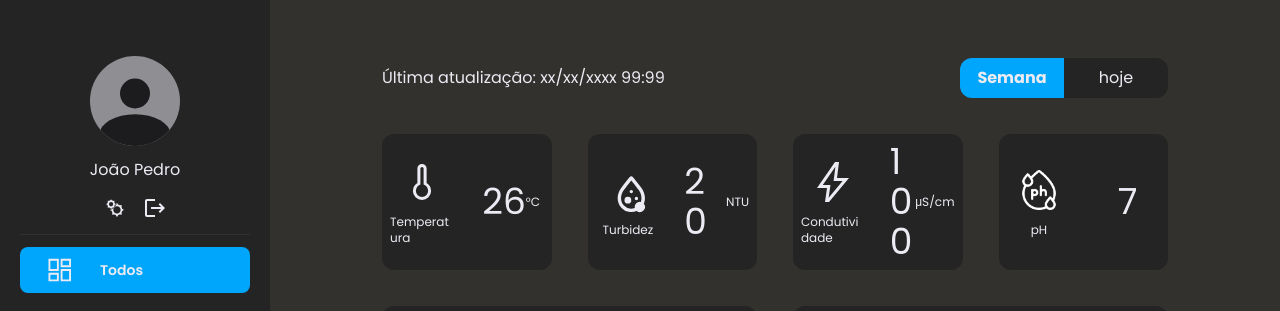
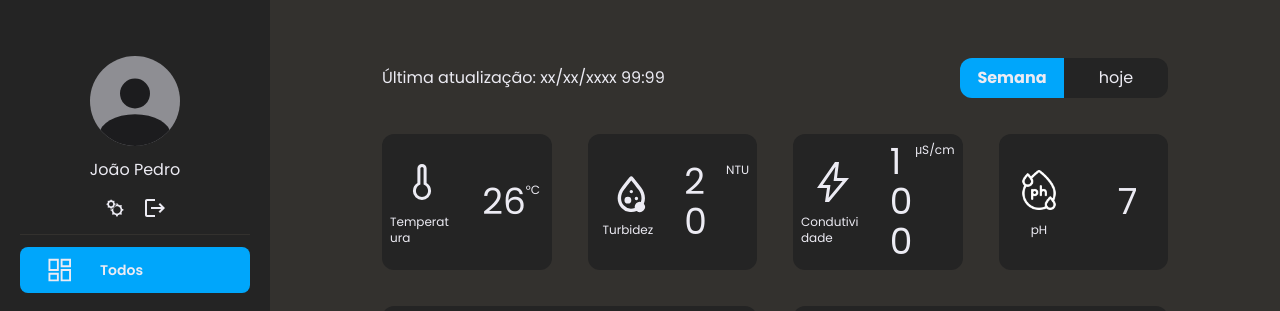
Before and after one commit to wesquel/Water-Monitor, a React (Vite) app in the folder water-pro/: page /dashboard in a window 1280 px wide. Shown: the top 311 px of the page. Built offline with nearby package versions, Linux system fonts and the light colour scheme.

Commit message:
fix animate card

```diff
--- a/water-pro/src/screens/dashboard/All.jsx
+++ b/water-pro/src/screens/dashboard/All.jsx
@@ -32,7 +32,7 @@ function AllDashboardScreen() {
             initial={{ opacity: 0, y: 30 }}
             animate={{ opacity: 1, y: 0 }}
             transition={{ duration: 0.5 }}
-            className="flex items-center justify-center"
+            className="flex  items-start justify-center"
           >
             <span className="text-4xl break-all">
               <CountUp end={26} />
@@ -54,7 +54,7 @@ function AllDashboardScreen() {
             initial={{ opacity: 0, y: 30 }}
             animate={{ opacity: 1, y: 0 }}
             transition={{ duration: 0.5 }}
-            className="flex items-center justify-center"
+            className="flex  items-start justify-center"
           >
             <span className="text-4xl break-all">
               <CountUp end={20} />
@@ -76,7 +76,7 @@ function AllDashboardScreen() {
             initial={{ opacity: 0, y: 30 }}
             animate={{ opacity: 1, y: 0 }}
             transition={{ duration: 0.5 }}
-            className="flex items-center justify-center"
+            className="flex items-start justify-center"
           >
             <span className="text-4xl break-all">
               <CountUp end={100} />
```
